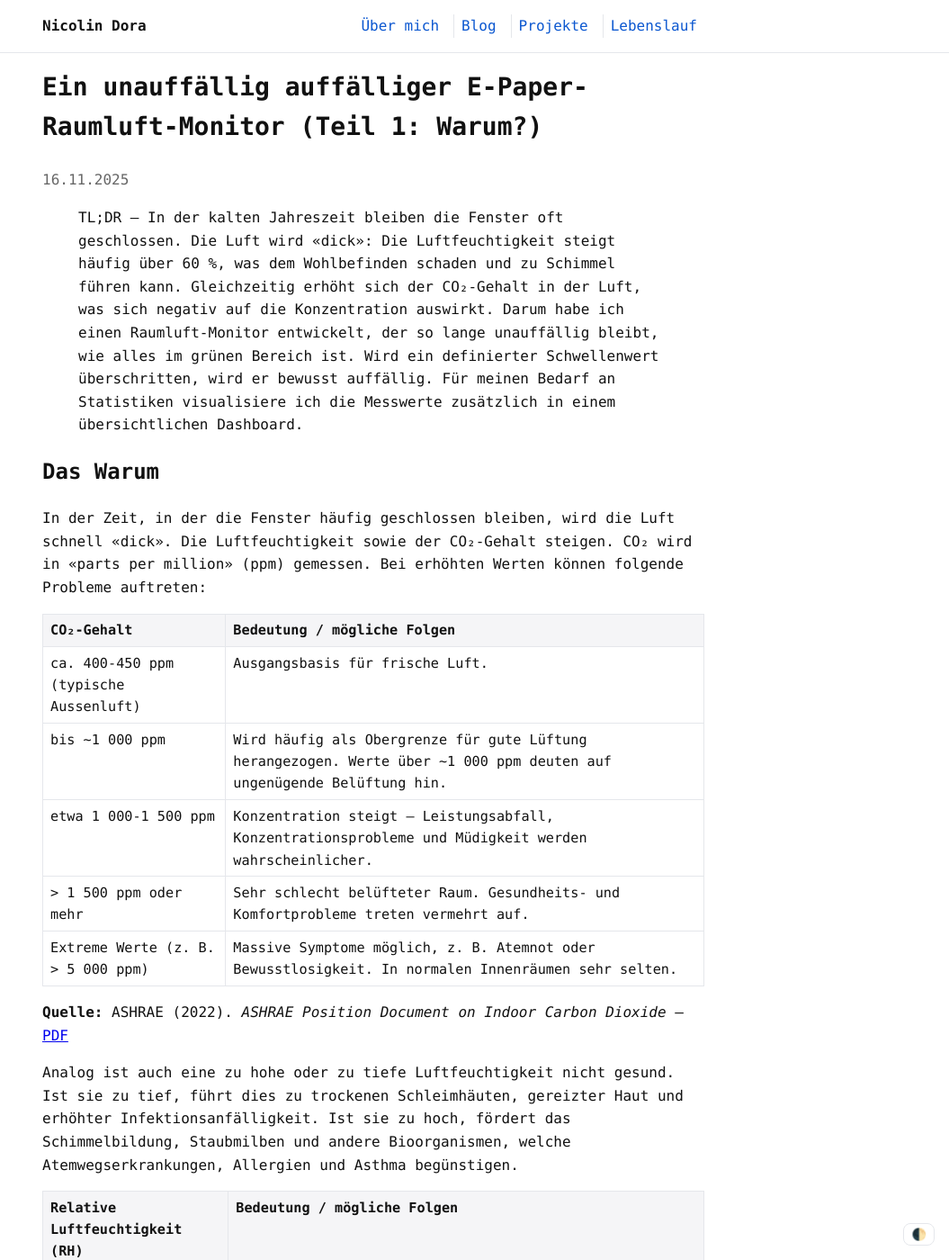
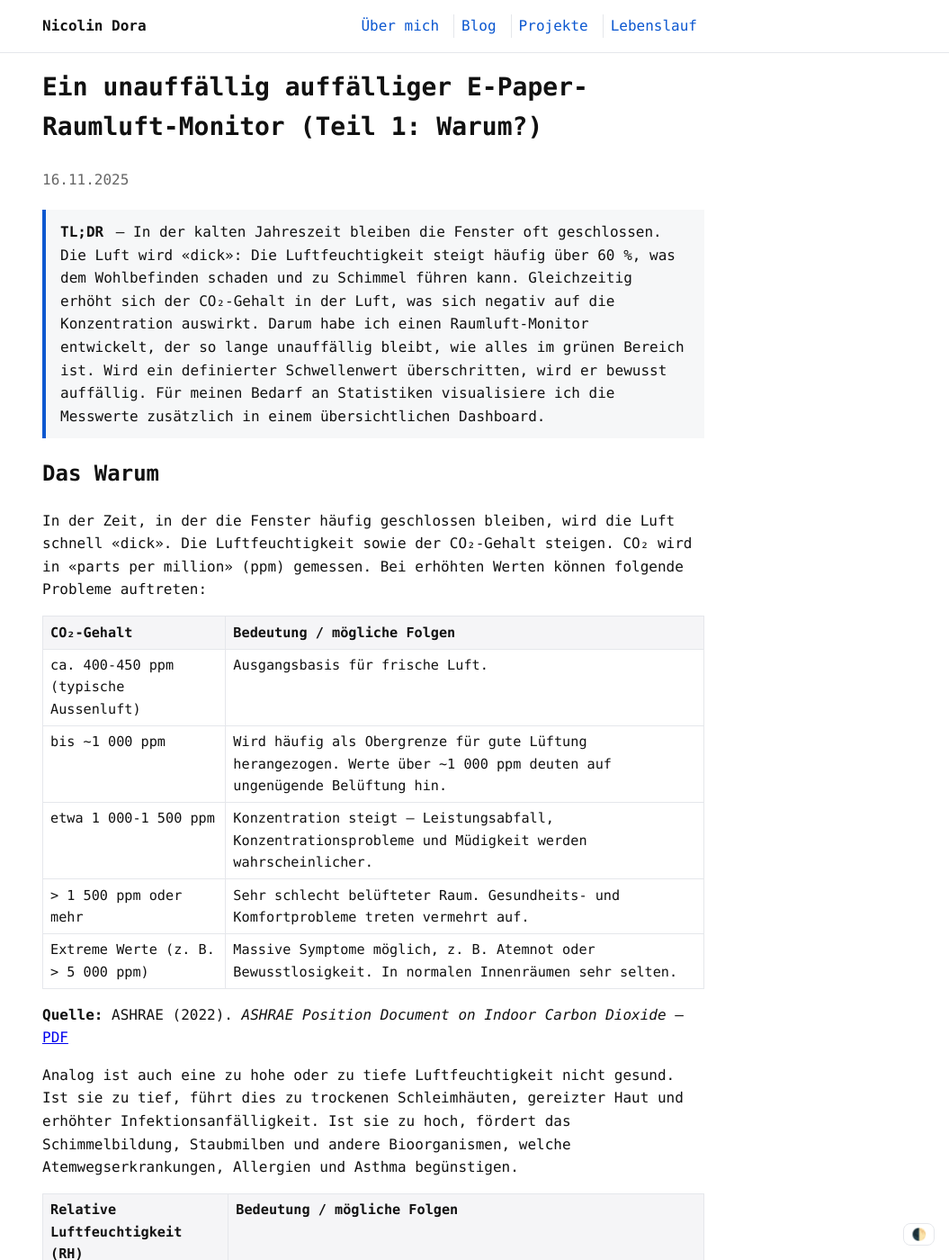
Before and after one commit to devobern/devobern.github.io, a Jekyll site: the page built from _posts/2025-11-16-E-Paper-Raumluft-Monitor-Teil-1.md, in a window 1280 px wide and 1400 px high. Shown: the whole window at 90% size, without its empty margins (225-1280 px from the left). Built offline with Jekyll 4.4.1, drawn with Linux system fonts in a browser that asks for light colours; comment, search, counter and statistics services are not loaded.

Commit message:
Enhance E-Paper room air monitor post: add styling for TL;DR block to improve visibility and presentation

```diff
--- a/_posts/2025-11-16-E-Paper-Raumluft-Monitor-Teil-1.md
+++ b/_posts/2025-11-16-E-Paper-Raumluft-Monitor-Teil-1.md
@@ -4,7 +4,10 @@ title: "Ein unauffällig auffälliger E-Paper-Raumluft-Monitor (Teil 1: Warum?)
 excerpt: "Warum ich für meine WG einen E-Paper-Raumluft-Monitor gebaut habe und wie das erste MVP funktioniert: Monitor Einheit mit E-Paper Display, Sensor und LED Panel -> Speicher und Weiterleitung an FastAPI Backend mit SQLite -> Darstellung auf interaktiven Dashboard."
 ---
 
-> TL;DR – In der kalten Jahreszeit bleiben die Fenster oft geschlossen. Die Luft wird «dick»: Die Luftfeuchtigkeit steigt häufig über 60 %, was dem Wohlbefinden schaden und zu Schimmel führen kann. Gleichzeitig erhöht sich der CO₂-Gehalt in der Luft, was sich negativ auf die Konzentration auswirkt. Darum habe ich einen Raumluft-Monitor entwickelt, der so lange unauffällig bleibt, wie alles im grünen Bereich ist. Wird ein definierter Schwellenwert überschritten, wird er bewusst auffällig. Für meinen Bedarf an Statistiken visualisiere ich die Messwerte zusätzlich in einem übersichtlichen Dashboard.
+<div class="tldr">
+  <strong>TL;DR</strong> – In der kalten Jahreszeit bleiben die Fenster oft geschlossen. Die Luft wird «dick»: Die Luftfeuchtigkeit steigt häufig über 60 %, was dem Wohlbefinden schaden und zu Schimmel führen kann. Gleichzeitig erhöht sich der CO₂-Gehalt in der Luft, was sich negativ auf die Konzentration auswirkt. Darum habe ich einen Raumluft-Monitor entwickelt, der so lange unauffällig bleibt, wie alles im grünen Bereich ist. Wird ein definierter Schwellenwert überschritten, wird er bewusst auffällig. Für meinen Bedarf an Statistiken visualisiere ich die Messwerte zusätzlich in einem übersichtlichen Dashboard.
+
+</div>
 
 ## Das Warum
 In der Zeit, in der die Fenster häufig geschlossen bleiben, wird die Luft schnell «dick». Die Luftfeuchtigkeit sowie der CO₂-Gehalt steigen. CO₂ wird in «parts per million» (ppm) gemessen. Bei erhöhten Werten können folgende Probleme auftreten:
--- a/assets/css/style.css
+++ b/assets/css/style.css
@@ -108,6 +108,15 @@ img, video{max-width:100%; height:auto}
 code, pre{font-family: inherit}
 pre{background: color-mix(in srgb, var(--border) 60%, transparent); padding: .75rem; overflow:auto}
 
+/* TL;DR block */
+.tldr{
+  border-left:4px solid var(--link);
+  background: color-mix(in srgb, var(--border) 35%, transparent);
+  padding:.75rem 1rem;
+  margin:1.25rem 0;
+}
+.tldr strong{ display:inline-block; margin-right:.25rem }
+
 /* Tables */
 .page-content table{width:100%; border-collapse:collapse; margin:1rem 0; font-size:.95rem}
 .page-content th,.page-content td{border:1px solid var(--border); padding:.35rem .5rem; vertical-align:top}
```
